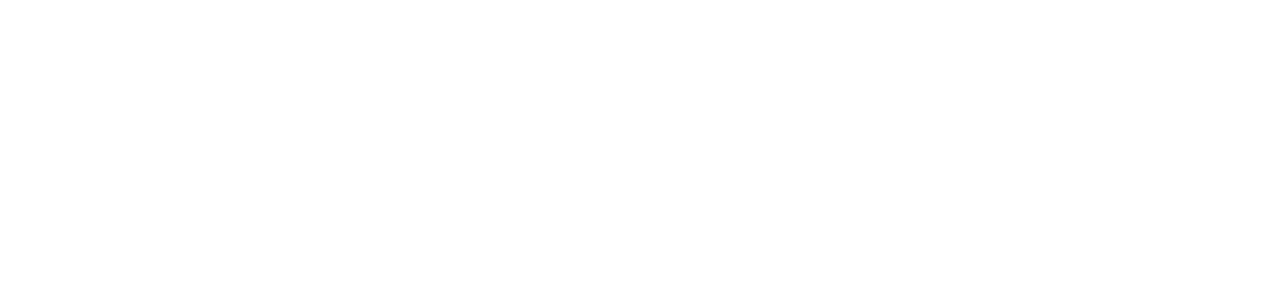
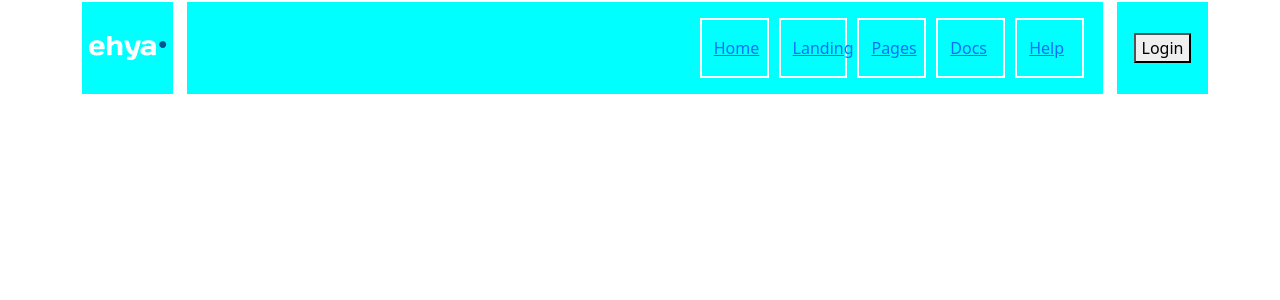
Before and after one commit to MuratkanDamir/ehya, a React (Create React App) app: page / in a window 1280 px wide. Shown: the top 300 px of the page. Built offline with nearby package versions, Linux system fonts and the light colour scheme.

Commit message:
add bootstrap and make header structure

```diff
--- a/src/App.css
+++ b/src/App.css
@@ -4,6 +4,4 @@
 
 .App{
   width: 100%;
-  display: flex;
-  flex-direction: column;
 }
--- a/src/App.js
+++ b/src/App.js
@@ -1,9 +1,9 @@
 import './App.css';
-
+import Header from './Components/Header/Header';
 function App() {
   return (
     <div className="App">
-
+      <Header />
     </div>
   );
 }
--- a/src/Components/Footer/Footer.js
+++ b/src/Components/Footer/Footer.js
@@ -0,0 +1 @@
+function Footer(){}
--- a/src/Components/Header/Header.js
+++ b/src/Components/Header/Header.js
@@ -0,0 +1,38 @@
+import styles from "./Header.module.css"
+import logoImage from "../../Source/Logo.png";
+
+function Header(){
+    return (
+        <div className={`container ${styles.header}`}>
+            <div className="row">
+                <div className={`col-sm-1 ${styles.log} d-flex justify-content-center align-items-center`}>
+                    <img src={logoImage}/>
+                </div>
+                <div className={`col-sm col-8 ${styles.navigation}`}>
+                    <div className="row">
+                        <div className="col-sm-2 col-1">
+                            <a href="#">Home</a>
+                        </div>
+                        <div className="col-sm-2 col-1">
+                            <a href="#">Landing</a>
+                        </div>
+                        <div className="col-sm-2 col-1">
+                            <a href="#">Pages</a>
+                        </div>
+                        <div className="col-sm-2 col-1">
+                            <a href="#">Docs</a>
+                        </div>
+                        <div className="col-sm-2 col-1">
+                            <a href="#">Help</a>
+                        </div>
+                    </div>
+                </div>
+                <div className={`col-sm-1  col-3 ${styles.rightMenu} d-flex justify-content-center align-items-center`}>
+                    <button>Login</button>
+                </div>
+            </div>
+        </div>
+    )
+}
+
+export default Header;
--- a/src/Components/Header/Header.module.css
+++ b/src/Components/Header/Header.module.css
@@ -0,0 +1,16 @@
+.header{
+    width: 100%;
+}
+
+[class*="col"]{
+    padding: 1rem;
+    background-color: aqua;
+    border: 2px solid #fff;
+    color: white;
+    margin-left: 10px;
+}
+
+.navigation{
+    display: flex;
+    justify-content: flex-end;
+}
--- a/src/index.js
+++ b/src/index.js
@@ -3,6 +3,7 @@
 import './index.css';
 import App from './App';
 import reportWebVitals from './reportWebVitals';
+import 'bootstrap/dist/css/bootstrap.min.css';
 
 const root = ReactDOM.createRoot(document.getElementById('root'));
 root.render(
```
Also changed, not shown: package.json (+6 -1 lines), src/Source/Logo.png (added), 1 other file (tests, documents, lock files or other folders).
